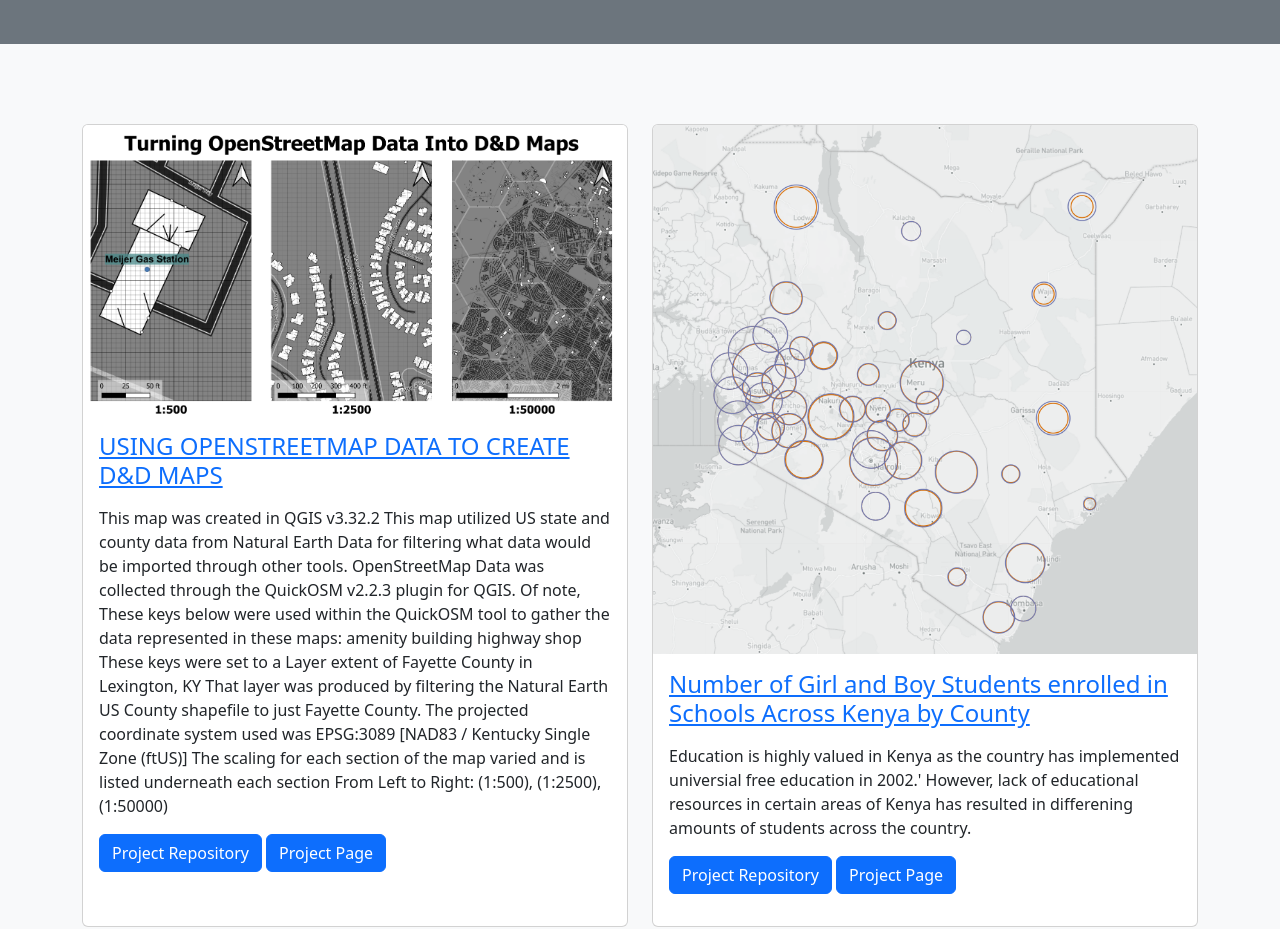
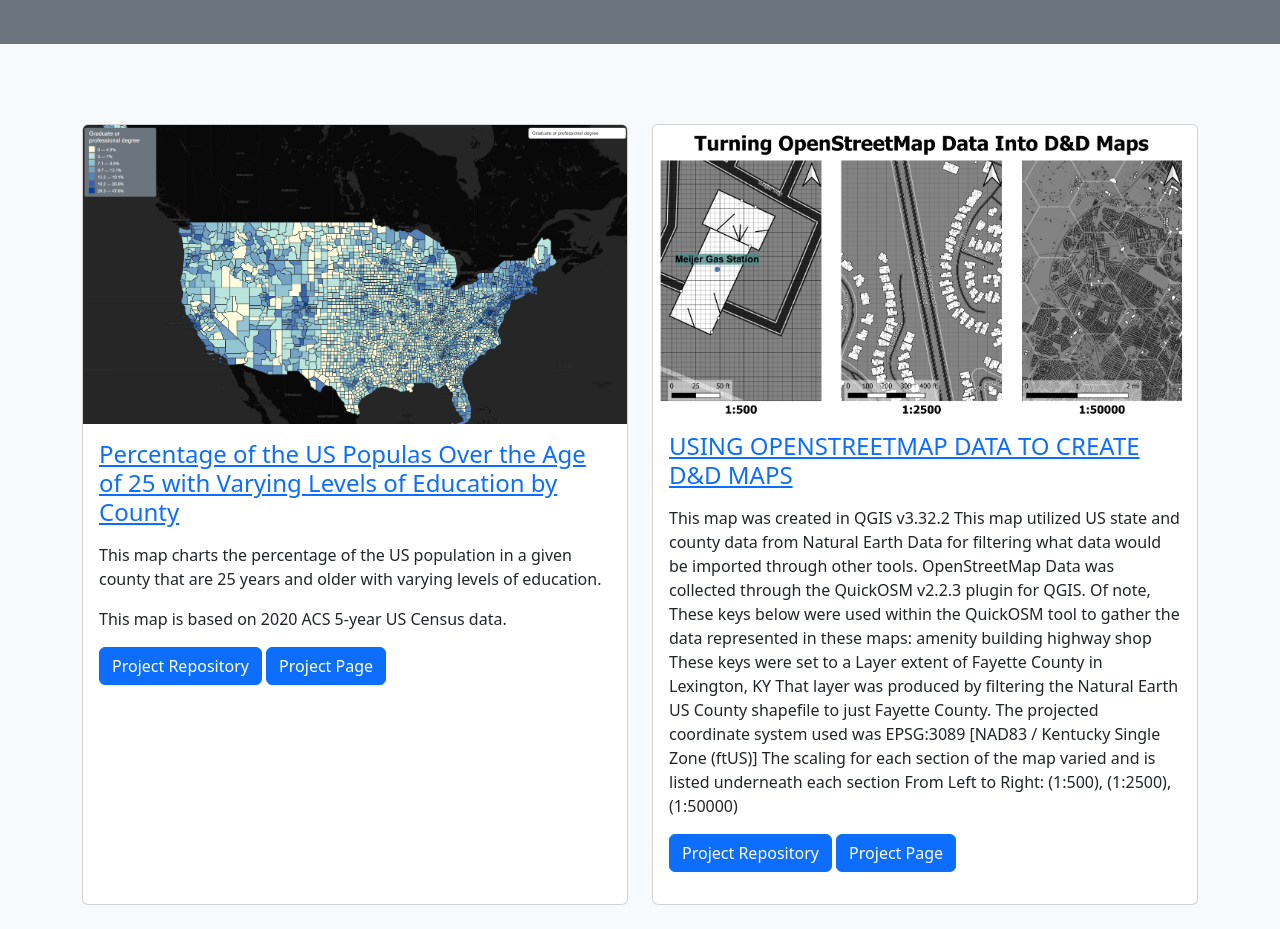
Before and after one commit to otu222/otu222.github.io, a plain HTML site: page index.html in a window 1280 px wide. Shown: the part 400-1329 px from the top of the page. Drawn offline with Linux system fonts and the light colour scheme.

Commit message:
Update Portfolio

```diff
--- a/index.html
+++ b/index.html
@@ -85,6 +85,32 @@
     <section id="projects" class="bg-light">
       <div class="container">
         <div class="row">
+          <div class="col-sm-6 portfolio-item">
+            <div class="card h-100">
+              <a href="#"
+                ><img
+                  class="card-img-top"
+                  src="images/us-census.png"
+                  alt=""
+              /></a>
+              <div class="card-body">
+                <h4 class="card-title">
+                  <a href="https://otu222.github.io/map673-final-project/" target="_blank">Percentage of the US Populas Over the Age of 25 with Varying Levels of Education by County</a>
+                </h4>
+                <p class="card-text">
+                  <p>
+                    This map charts the percentage of the US population in a given county that are 25 years and older with varying levels of education.
+                  </p>
+                  <p>This map is based on 2020 ACS 5-year US Census data.</p>
+                  <p>
+                    <a class="btn btn-primary btn-md" href="https://github.com/otu222/map673-final-project" target="_blank">Project Repository</a>
+                    <a class="btn btn-primary btn-md" href="https://otu222.github.io/map673-final-project/" target="_blank">Project Page</a>
+                  </p>
+                </p>
+              </div>
+            </div>
+          </div>
+
           <div class="col-sm-6 portfolio-item">
             <div class="card h-100">
               <a href="#"
```
Also changed, not shown: images/us-census.png (added).
